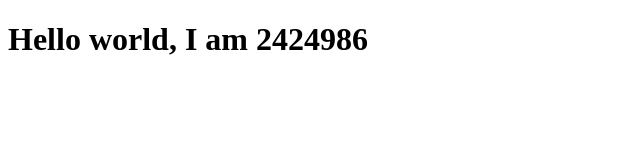
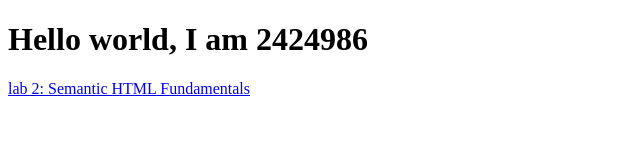
Before and after one commit to BoitumeloRamalepe/SoftwareDesign2025, a plain HTML site: page index.html in a window 1280 px wide. Shown: the whole page, without its empty margins (0-640 px from the left). Drawn offline with Linux system fonts and the light colour scheme.

Commit message:
linked lab2 to lab1

```diff
--- a/index.html
+++ b/index.html
@@ -7,5 +7,6 @@
 </head>
 <body>
     <h1>Hello world, I am 2424986</h1>
+    <a href="2424986-lab2.html">lab 2: Semantic HTML Fundamentals</a>
 </body>
 </html>
```
